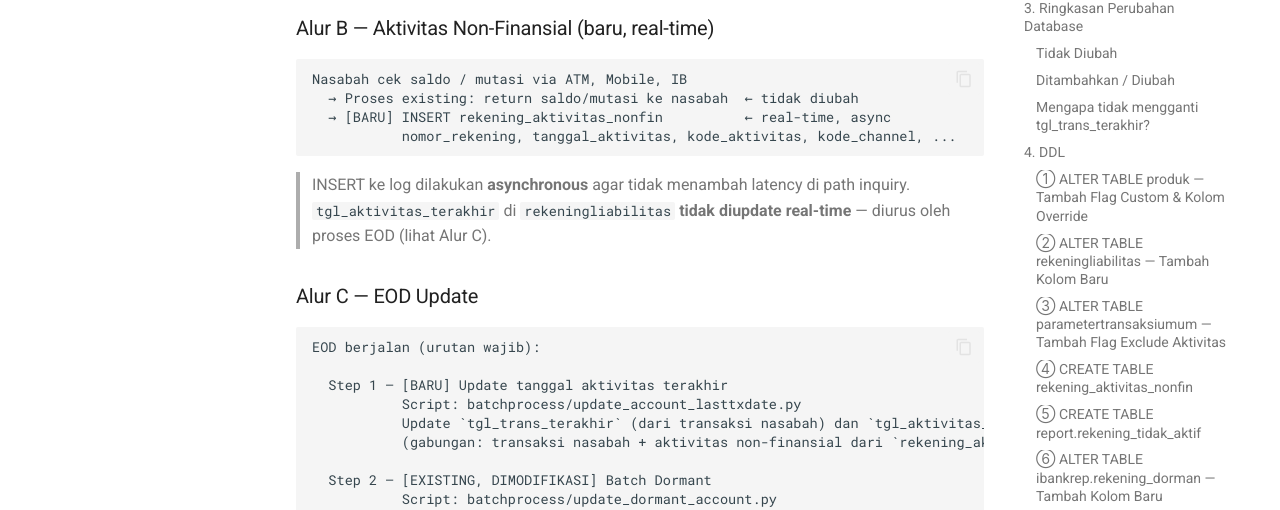
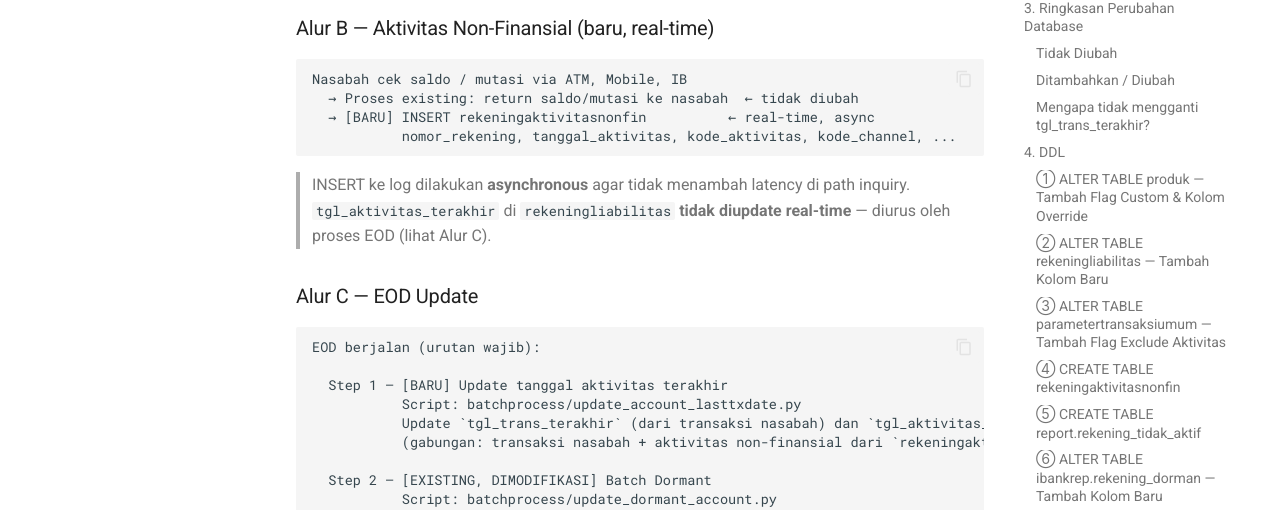
Before and after one commit to wisnu/ibank-docs, an MkDocs documentation site: the page built from docs/bcas/enhance_dormant/Design Plan.md, in a window 1280 px wide and 1400 px high, scrolled down 8599 px. Shown: the part 190-700 px from the top of the window. Built offline with MkDocs 1.6.1 and Material for MkDocs 9.7.7, drawn with Linux system fonts in a browser that asks for light colours; some of the changed text lies outside the part shown.

Commit message:
feat: Create new table `rekeningaktivitasnonfin` for logging non-financial activities and update related SQL scripts

````diff
--- a/docs/bcas/enhance_dormant/Design Plan.md
+++ b/docs/bcas/enhance_dormant/Design Plan.md
@@ -75,7 +75,7 @@ stateDiagram-v2
 > - **3 kolom ubah semantik** di `produk` (existing field → hanya dibaca jika flag custom aktif)
 > - **1 kolom baru** di `rekeningliabilitas` (`tgl_aktivitas_terakhir`)
 > - **1 kolom baru** di `parametertransaksiumum` (flag exclude aktivitas)
-> - **1 tabel baru** `rekening_aktivitas_nonfin` untuk log non-finansial
+> - **1 tabel baru** `rekeningaktivitasnonfin` untuk log non-finansial
 > - Tidak ada perubahan pada tabel `transaksi`, `detiltransaksi`, `rekeningtransaksi`
 
 ---
@@ -101,7 +101,7 @@ stateDiagram-v2
 - **Semantik berubah** untuk field existing `produk`: `jumlah_hari_jadi_tidak_aktif`, `biaya_rekening_dormant`, `is_biaya_rekening_dormant`, `jumlah_hari_tutup_otomatis` → hanya dibaca jika flag custom masing-masing aktif
 - `ADD COLUMN is_exclude_aktivitas_nasabah` di `parametertransaksiumum`
 - `ADD INDEX` pada kolom baru
-- `CREATE TABLE rekening_aktivitas_nonfin`
+- `CREATE TABLE rekeningaktivitasnonfin`
 - `CREATE TABLE report.rekening_tidak_aktif` *(tabel report baru untuk log status tidak aktif)*
 - One-time migration: isi `tgl_aktivitas_terakhir` dari `tgl_trans_terakhir`
 
@@ -177,10 +177,10 @@ SET is_exclude_aktivitas_nasabah = 'T'
 WHERE kode_transaksi IN ('SD', 'PD', 'SC', 'SCD', 'SDP', 'SDZ', 'SI');
 ```
 
-### ④ CREATE TABLE rekening_aktivitas_nonfin
+### ④ CREATE TABLE rekeningaktivitasnonfin
 
 ```sql
-CREATE TABLE ibankcore.rekening_aktivitas_nonfin (
+CREATE TABLE ibankcore.rekeningaktivitasnonfin (
     id                  NUMBER GENERATED BY DEFAULT AS IDENTITY NOT NULL,
     nomor_rekening      VARCHAR2(20)  NOT NULL,
     tanggal_aktivitas   TIMESTAMP     NOT NULL,
@@ -192,22 +192,22 @@ CREATE TABLE ibankcore.rekening_aktivitas_nonfin (
     kode_cabang         VARCHAR2(10)  NULL,
     tanggal_input       TIMESTAMP     DEFAULT SYSTIMESTAMP,
 
-    CONSTRAINT rekening_aktivitas_nonfin_pkey PRIMARY KEY (id)
+    CONSTRAINT rekeningaktivitasnonfin_pkey PRIMARY KEY (id)
 );
 
 -- Index per rekening + tanggal (query audit)
 CREATE INDEX idx_ran_norek_tgl
-    ON ibankcore.rekening_aktivitas_nonfin
+    ON ibankcore.rekeningaktivitasnonfin
     (nomor_rekening, tanggal_aktivitas DESC);
 
 -- Index untuk monitoring per jenis/kode_channel
 CREATE INDEX idx_ran_jenis
-    ON ibankcore.rekening_aktivitas_nonfin
+    ON ibankcore.rekeningaktivitasnonfin
     (kode_aktivitas, tanggal_aktivitas);
 
 -- Index untuk purge / archival berkala
 CREATE INDEX idx_ran_tglakt
-    ON ibankcore.rekening_aktivitas_nonfin
+    ON ibankcore.rekeningaktivitasnonfin
     (tanggal_aktivitas);
 ```
 
@@ -270,7 +270,7 @@ Transaksi masuk (Teller/ATM/Mobile)
 ```
 Nasabah cek saldo / mutasi via ATM, Mobile, IB
   → Proses existing: return saldo/mutasi ke nasabah  ← tidak diubah
-  → [BARU] INSERT rekening_aktivitas_nonfin          ← real-time, async
+  → [BARU] INSERT rekeningaktivitasnonfin          ← real-time, async
            nomor_rekening, tanggal_aktivitas, kode_aktivitas, kode_channel, ...
 ```
 > INSERT ke log dilakukan **asynchronous** agar tidak menambah latency di path inquiry.
@@ -283,7 +283,7 @@ EOD berjalan (urutan wajib):
   Step 1 — [BARU] Update tanggal aktivitas terakhir
            Script: batchprocess/update_account_lasttxdate.py
            Update `tgl_trans_terakhir` (dari transaksi nasabah) dan `tgl_aktivitas_terakhir`
-           (gabungan: transaksi nasabah + aktivitas non-finansial dari `rekening_aktivitas_nonfin`)
+           (gabungan: transaksi nasabah + aktivitas non-finansial dari `rekeningaktivitasnonfin`)
 
   Step 2 — [EXISTING, DIMODIFIKASI] Batch Dormant
            Script: batchprocess/update_dormant_account.py
@@ -321,7 +321,7 @@ EOM berjalan (akhir bulan):
 
 > **Implementasi Step 1** sudah ada di script `batchprocess/update_account_lasttxdate.py`.
 > Script tersebut perlu **dimodifikasi** untuk:
-> - Membaca tabel `rekening_aktivitas_nonfin` (tabel baru)
+> - Membaca tabel `rekeningaktivitasnonfin` (tabel baru)
 > - Mengupdate `tgl_aktivitas_terakhir` di `rekeningliabilitas` (field baru)
 >
 > Detail SQL flows ada di script: `ULT_Select_RekeningTransaksiTerakhir`, `ULT_Select_RekeningAktivitasNonfinTerakhir`, `ULT_UpdateTglAktivitasTerakhir`.
@@ -434,7 +434,7 @@ USING (
             nomor_rekening,
             MAX(tanggal_aktivitas) AS tgl_aktivitas,
             MAX(kode_aktivitas) KEEP (DENSE_RANK FIRST ORDER BY tanggal_aktivitas DESC) AS kode_aktivitas
-        FROM ibankcore.rekening_aktivitas_nonfin
+        FROM ibankcore.rekeningaktivitasnonfin
         WHERE tanggal_aktivitas >= TRUNC(SYSDATE)
           AND tanggal_aktivitas <  TRUNC(SYSDATE) + 1
         GROUP BY nomor_rekening
````
Also changed, not shown: 2 other files.
